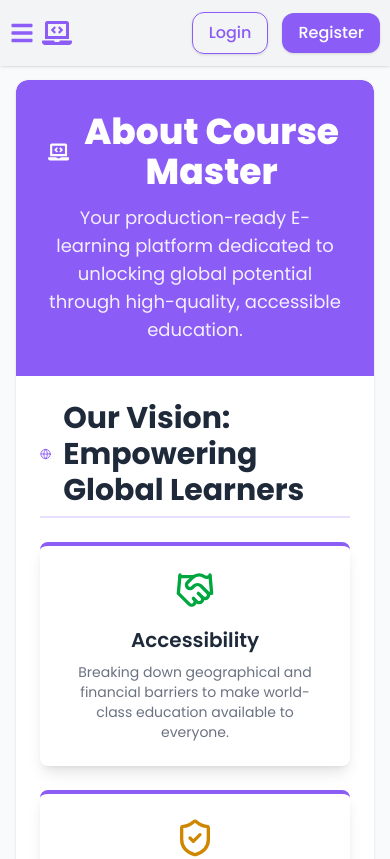
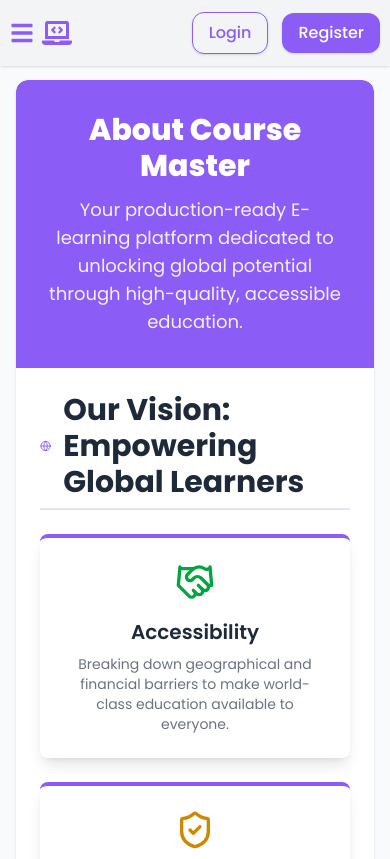
Before and after one commit to Nur-Nayeem/course-master-full-stack-web, a React (Vite) app in the folder client/: page /about-us in a window 390 px wide. Shown: the top 859 px of the page. Built offline with nearby package versions, Linux system fonts and the light colour scheme.

Commit message:
update about us

```diff
--- a/client/src/pages/AboutUsPAge/AboutUs.jsx
+++ b/client/src/pages/AboutUsPAge/AboutUs.jsx
@@ -20,8 +20,8 @@ const AboutUs = () => {
       <div className="container w-full bg-white shadow-sm rounded-xl overflow-hidden">
         {/* Header Section - Updated to use primary color */}
         <header className="p-8 md:p-12 bg-primary text-white text-center rounded-t-xl">
-          <h1 className="text-4xl sm:text-5xl font-extrabold mb-3 flex items-center justify-center space-x-3">
-            <FaLaptopCode className="w-8 h-8 sm:w-10 sm:h-10 text-white" />
+          <h1 className="text-3xl sm:text-5xl font-extrabold mb-3 flex items-center justify-center space-x-3">
+            <FaLaptopCode className="text-5xl hidden md:block text-white" />
             {/* <BookOpen className="w-8 h-8 sm:w-10 sm:h-10 text-yellow-300" /> */}
             <span>About Course Master</span>
           </h1>
```
